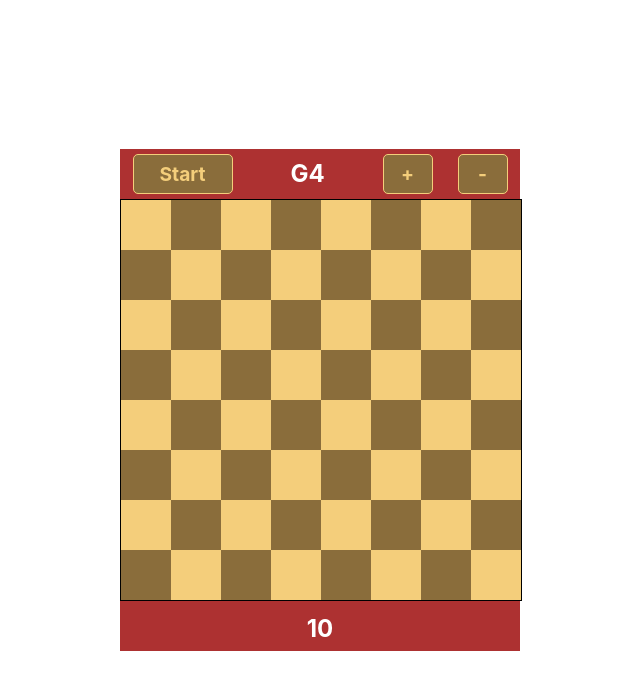
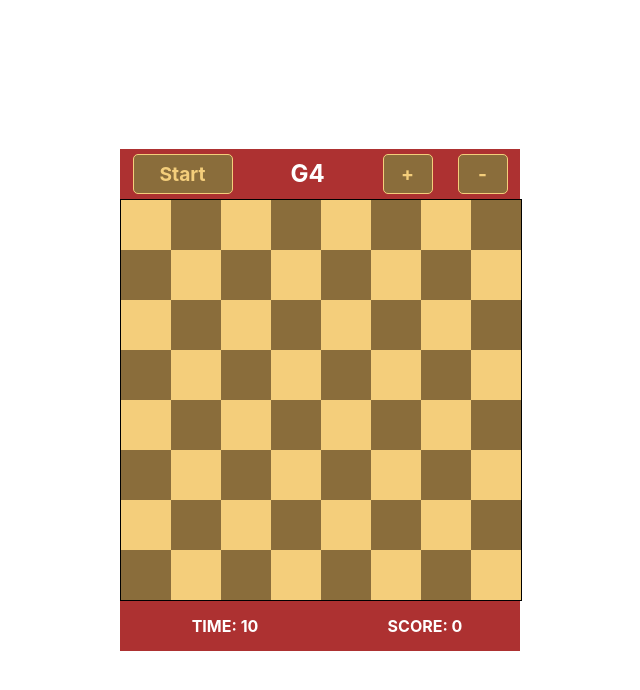
Before and after one commit to thelonehegelian/chessordinate, a React (Vite) app: page / in a window 1280 px wide. Shown: the top 690 px of the page, without its empty margins (319-959 px from the left). Built offline with nearby package versions, Linux system fonts and the light colour scheme.

Commit message:
Add scoring

```diff
--- a/src/components/EmptyChessBoard.tsx
+++ b/src/components/EmptyChessBoard.tsx
@@ -90,22 +90,33 @@ const CoordinateDisplay = styled.div`
   display: flex;
   justify-content: center;
   align-items: center;
-
 `;
 
-// CounterDisplay component white bold font full caps height is the same as the Button component
-
 const CounterDisplay = styled.div`
-  width: 100px;
+  width: 120px;
   height: 40px;
   // background-color: #f4ce7b;
   border-radius: 5px;
   color: white;
-  font-size: 1.5rem;
+  font-size: 1rem;
   font-weight: bold;
-  text-align: center;
-  padding-top: 10px;
   text-transform: uppercase;
+  display: flex;
+  justify-content: center;
+  align-items: center;
+`;
+
+const ScoreDisplay = styled.div`
+  width: 100px;
+  height: 40px;
+  // background-color: #f4ce7b;
+  color: white;
+  font-size: 1rem;
+  font-weight: bold;
+  text-transform: uppercase;
+  display: flex;
+  justify-content: center;
+  align-items: center;
 `;
 
 
@@ -130,6 +141,7 @@ const EmptyChessBoard: React.FC = () => {
   const [counter, setCounter] = React.useState(10);
   const [isOn, setIsOn] = React.useState(false);
   const [answer, setAnswer] = React.useState(false);
+  const [score, setScore] = React.useState(0);
 
   // counter display
   React.useEffect(() => {
@@ -142,6 +154,7 @@ const EmptyChessBoard: React.FC = () => {
       if (counter === 0) {
         setRandomSquare(getRandomSquare(boardMap));
         setCounter(10);
+        setScore(score - 1);
       }
       return () => clearTimeout(timer);
     }
@@ -158,9 +171,11 @@ const EmptyChessBoard: React.FC = () => {
       setAnswer(true);
       setRandomSquare(getRandomSquare(boardMap));
       setCounter(10);
+      setScore(score + 1);
     }
     else {
       setAnswer(false);
+      setScore(score - 1);
     }
   };
 
@@ -199,7 +214,7 @@ const EmptyChessBoard: React.FC = () => {
       <Board>
         {squares}
       </Board>
-      <Bar isAnswerCorrect = {answer}><CounterDisplay>{counter}</CounterDisplay></Bar>
+      <Bar isAnswerCorrect = {answer}><CounterDisplay>Time: {counter}</CounterDisplay><ScoreDisplay>Score: {score}</ScoreDisplay></Bar>
     </>
   );
 };
```
